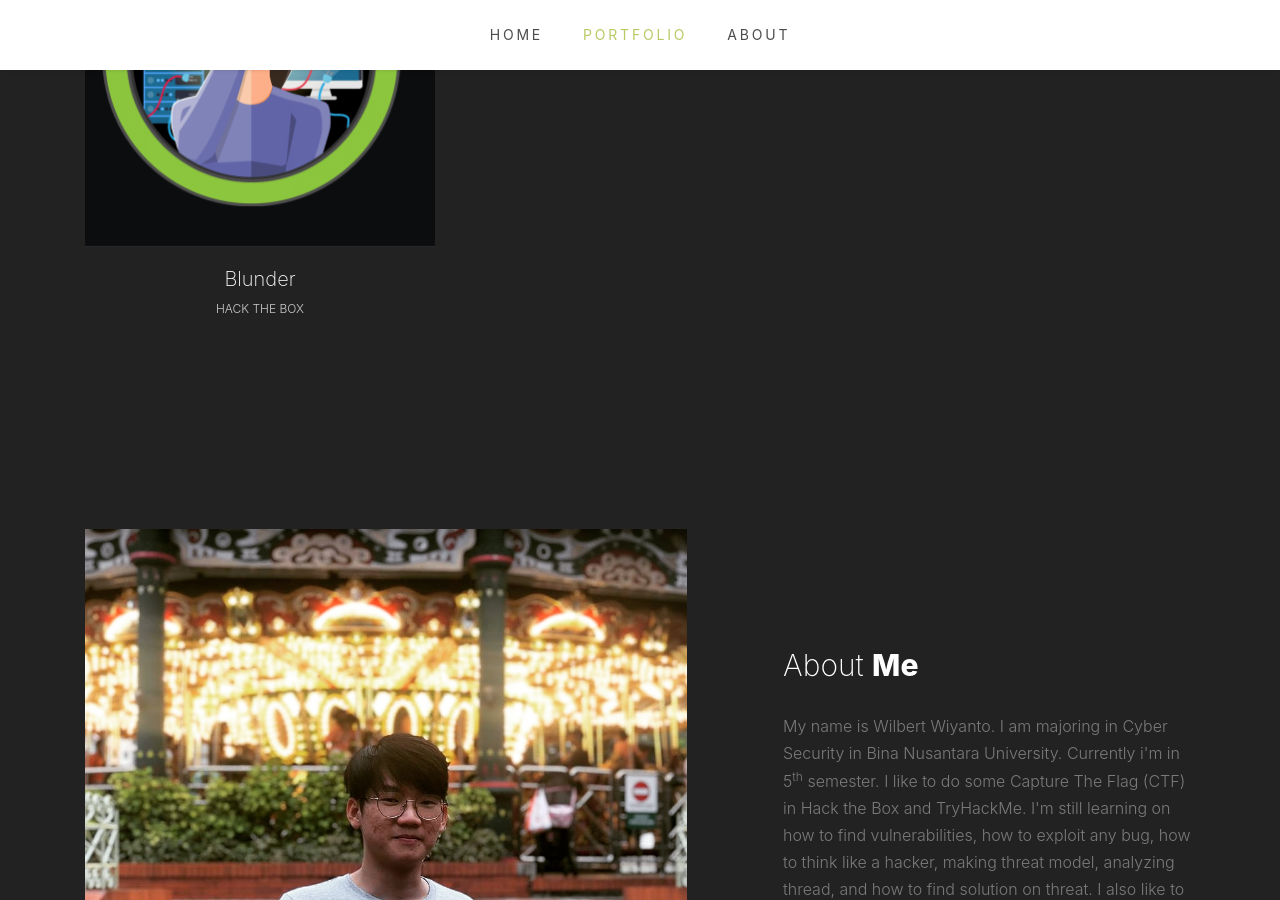
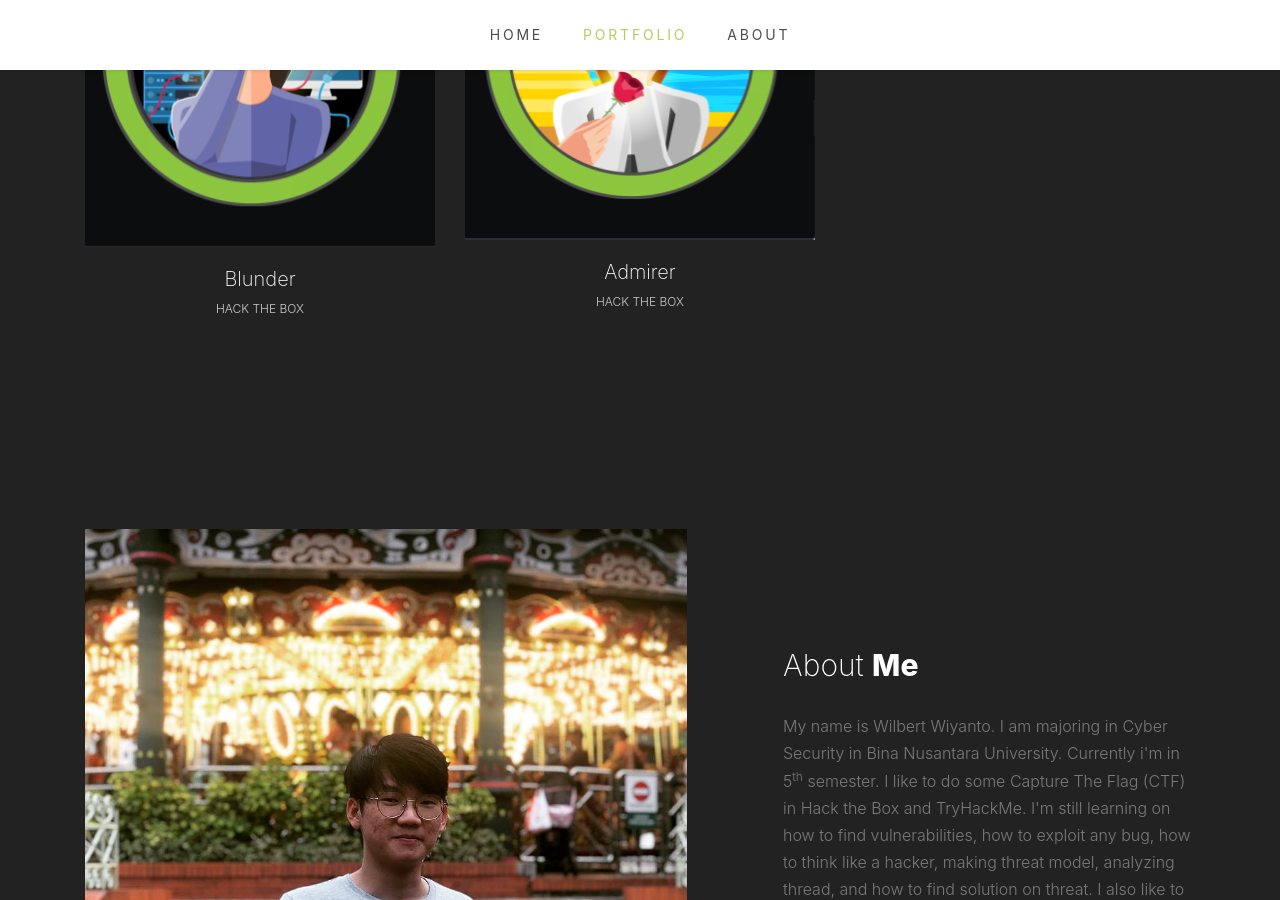
Before and after one commit to wilbertwiyanto/website, a Jekyll site: the page index.html, which Jekyll copies as it is, in a window 1280 px wide and 900 px high, scrolled down 1207 px. Built offline with Jekyll 4.4.1, drawn with Linux system fonts in a browser that asks for light colours; some web fonts are replaced.

Commit message:
Update index.html

```diff
--- a/index.html
+++ b/index.html
@@ -72,7 +72,7 @@
 						</div>
 					</div>
 
-					<!-- <div class="single-portfolio col-sm-4 all mockup">
+					<div class="single-portfolio col-sm-4 all mockup">
 						<div class="relative">
 							<a href="https://wilbertwiyanto.github.io/writeup/admirer/" class="img-pop-up">
 								<img class="image img-fluid" src="images/admirer.png" alt="">
@@ -82,7 +82,7 @@
 							<h4>Admirer</h4>
 							<div class="cat">Hack the Box</div>
 						</div>
-					</div>  -->
+					</div>
 
 				</div>
 			</div>
```
